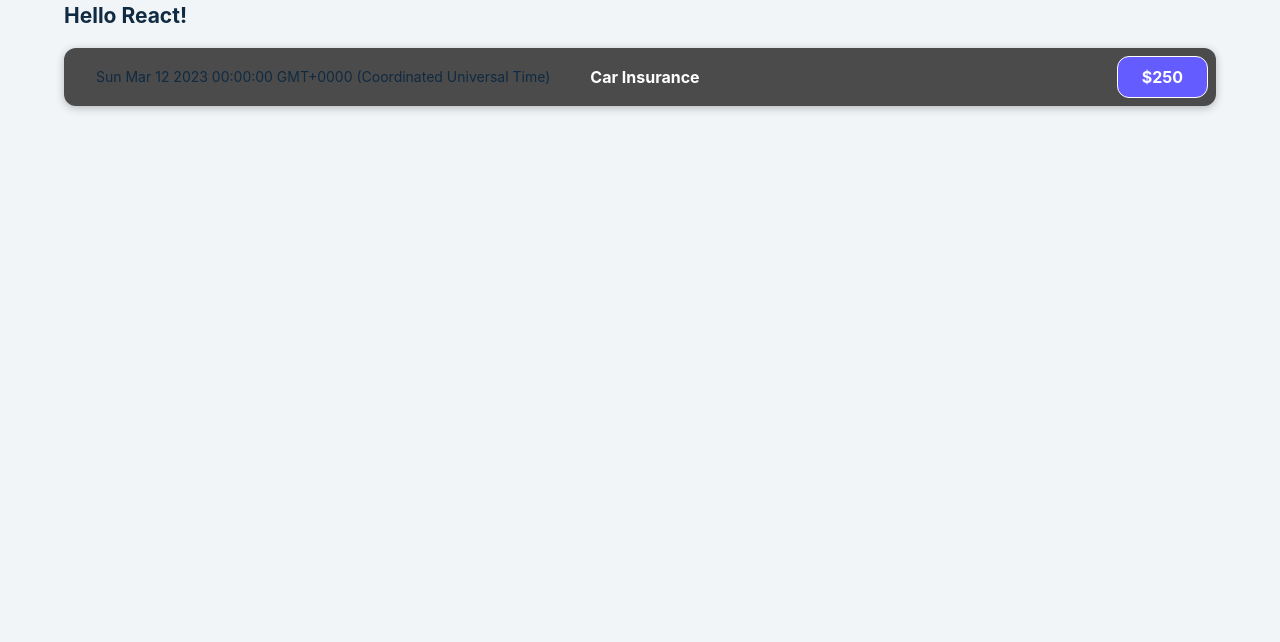
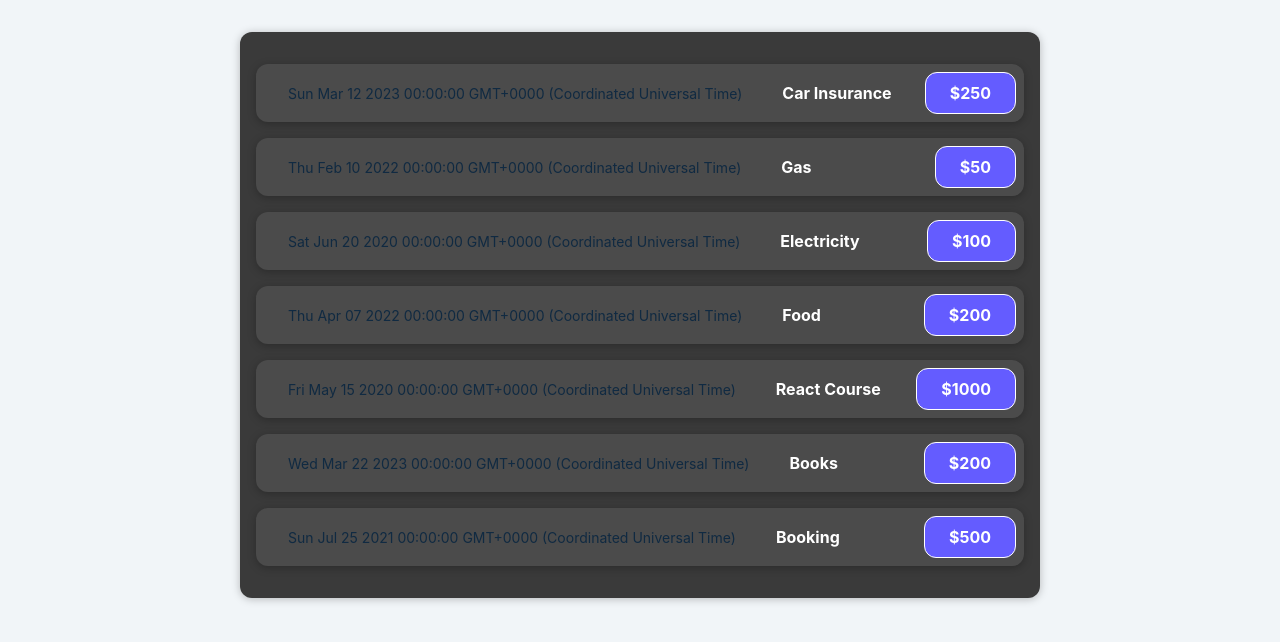
Before and after one commit to mariata06/Budget-table, a React (Create React App) app: page / in a window 1280 px wide. Shown: the top 642 px of the page. Built offline with nearby package versions, Linux system fonts and the light colour scheme.

Commit message:
Add expenses component

```diff
--- a/src/App.js
+++ b/src/App.js
@@ -1,48 +1,54 @@
 import React from 'react';
-import ExpenseItem from './components/ExpenseItem';
+import Expenses from './components/Expenses';
 
 function App() {
   const expenses = [
     {
+      id: 'e1',
       title: "Car Insurance",
       amount: 250,
       date: new Date(2023, 2, 12),
     },
     {
-      title: "gas",
+      id: 'e2',
+      title: "Gas",
       amount: 50,
       date: new Date(2022, 1, 10),
     },
     {
-      title: "electricity",
+      id: 'e3',
+      title: "Electricity",
       amount: 100,
       date: new Date(2020, 5, 20),
     },
     {
-      title: "food",
+      id: 'e4',
+      title: "Food",
       amount: 200,
       date: new Date(2022, 3, 7),
     },
     {
-      title: "react course",
+      id: 'e5',
+      title: "React Course",
       amount: 1000,
       date: new Date(2020, 4, 15),
     },
     {
+      id: 'e6',
       title: "Books",
       amount: 200,
       date: new Date(2023, 2, 22),
     },
     {
-      title: "booking",
+      id: 'e7',
+      title: "Booking",
       amount: 500,
       date: new Date(2021, 6, 25),
     },
   ]
   return (
     <div className="App">
-      <h2>Hello React!</h2>
-      <ExpenseItem title={expenses[0].title} amount={expenses[0].amount} date={expenses[0].date } />
+      <Expenses items={expenses}/>
     </div>
   );
 }
--- /dev/null
+++ b/src/components/Expenses.css
@@ -0,0 +1,9 @@
+.expenses {
+    padding: 1rem;
+    background-color: var(--color-grey-50);
+    margin: 2rem auto;
+    width: 50rem;
+    max-width: 95%;
+    border-radius: 12px;
+    box-shadow: 0 1px 8px rgba(0, 0, 0, 0.25);
+}
--- /dev/null
+++ b/src/components/Expenses.js
@@ -0,0 +1,12 @@
+import './Expenses.css';
+import ExpenseItem from './ExpenseItem';
+
+function Expenses(props) {
+    return (
+        <div className='expenses'>
+            {props.items.map((expense) => <ExpenseItem key={expense.id} title={expense.title} amount={expense.amount} date={expense.date} />)}
+        </div>
+    )
+}
+
+export default Expenses;
```
